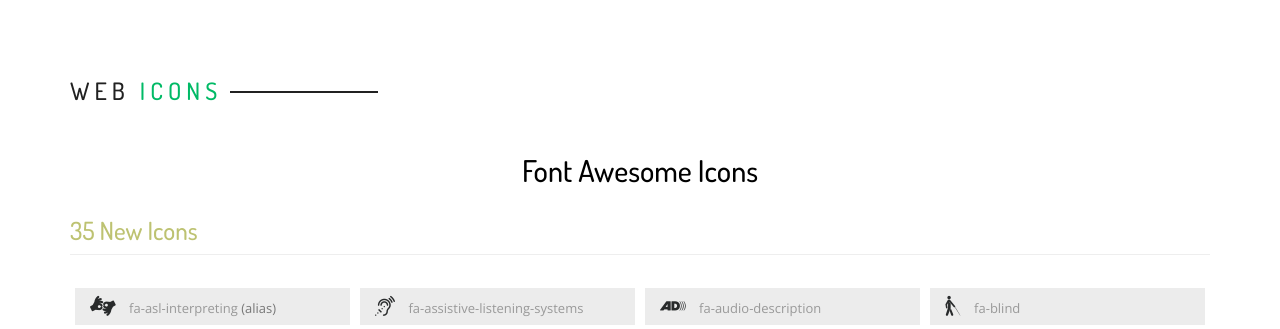
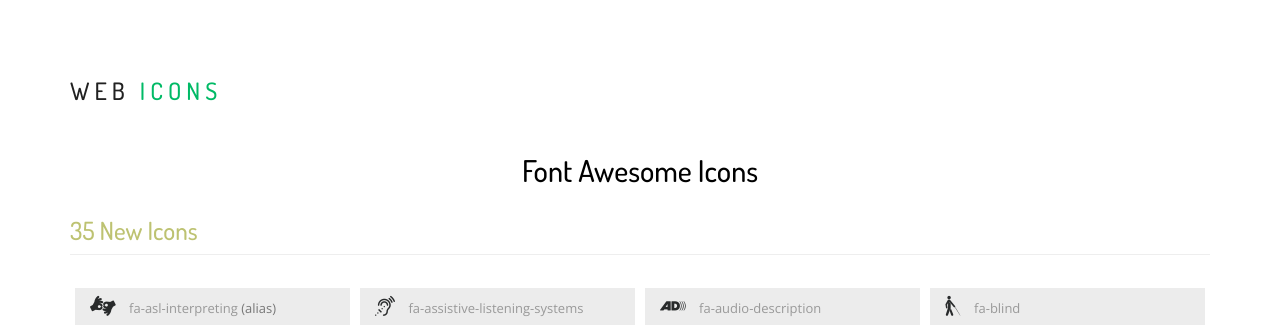
Before and after one commit to Pogozhev/CSphp, a PHP site: page /icons.html in a window 1280 px wide. Shown: the part 352-681 px from the top of the page. Run offline with PHP 8.4, Linux system fonts and the light colour scheme.

Commit message:
Линия
убрал ее у хедера

```diff
--- a/css/style.css
+++ b/css/style.css
@@ -404,7 +404,7 @@
 .header span{
 	color:#00ba66;
 }
-.header:after{
+/*.header:after{
 	content: '';
     background: #212121;
     height: 2px;
@@ -412,7 +412,7 @@
     left: 14%;
     position: absolute;
     top: 49%;
-}
+}*/
 .work_grid_left{
 	float:left;
 	width:50%;
```
